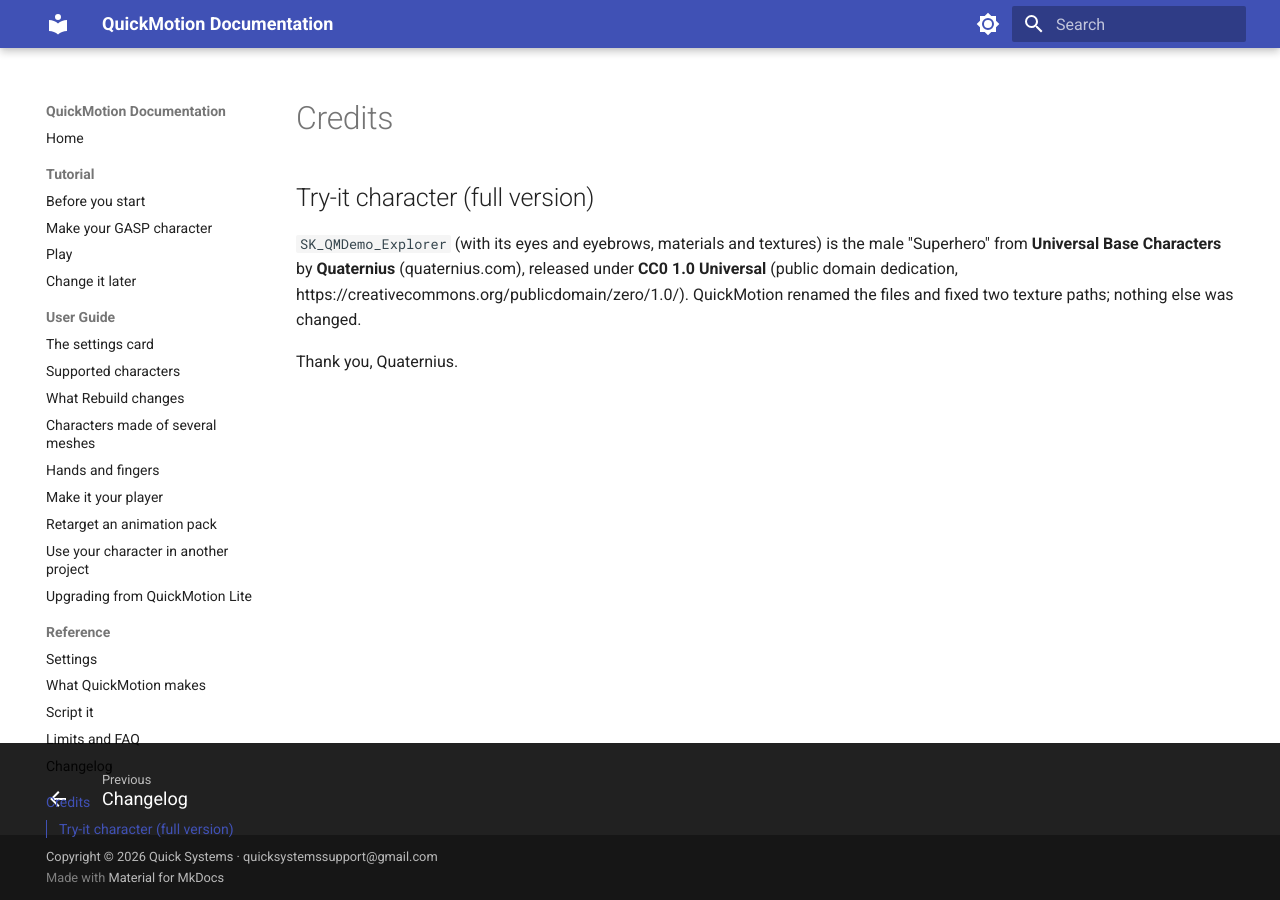
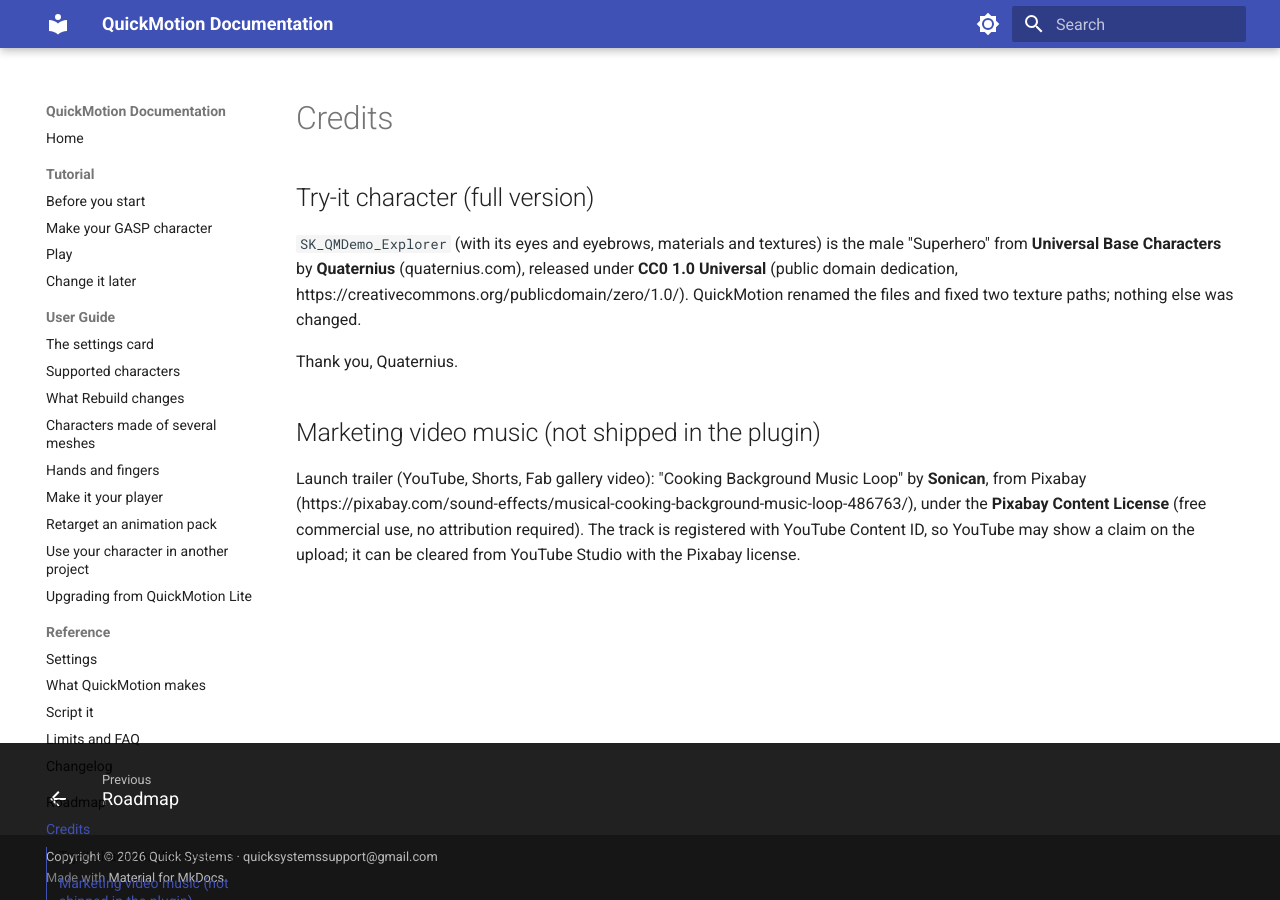
Before and after one commit to QuickSystemsTeam/QuickMotion, an MkDocs documentation site: the page built from docs/credits.md, in a window 1280 px wide. Built offline with MkDocs 1.6.1 and Material for MkDocs 9.7.7, drawn with Linux system fonts in a browser that asks for light colours.

```diff
--- a/docs/credits.md
+++ b/docs/credits.md
@@ -8,3 +8,11 @@
 fixed two texture paths; nothing else was changed.
 
 Thank you, Quaternius.
+
+
+## Marketing video music (not shipped in the plugin)
+
+Launch trailer (YouTube, Shorts, Fab gallery video): "Cooking Background Music Loop" by **Sonican**, from Pixabay
+(https://pixabay.com/sound-effects/musical-cooking-background-music-loop-486763/), under the **Pixabay Content
+License** (free commercial use, no attribution required). The track is registered with YouTube Content ID, so
+YouTube may show a claim on the upload; it can be cleared from YouTube Studio with the Pixabay license.
--- a/mkdocs.yml
+++ b/mkdocs.yml
@@ -46,4 +46,5 @@ nav:
       - "Script it": reference/script-it.md
       - "Limits and FAQ": reference/limits-and-faq.md
       - "Changelog": reference/changelog.md
+  - "Roadmap": roadmap.md
   - "Credits": credits.md
```
Also changed, not shown: docs/guide/supported-characters.md (+3 -0 lines), docs/roadmap.md (added, +55 -0 lines).
